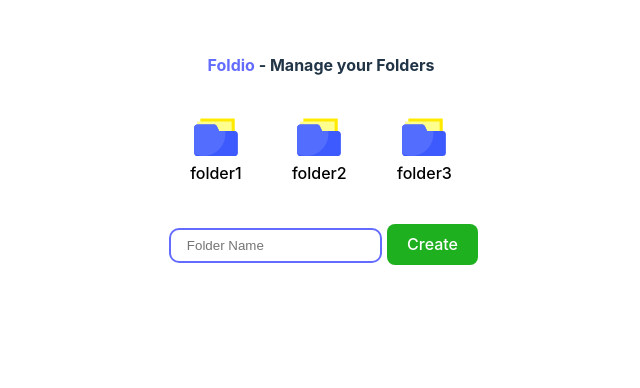
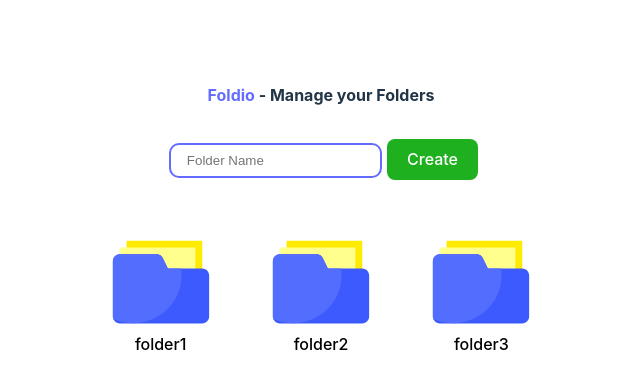
Before and after one commit to h-zahar/foldio-react, a React (Vite) app: page / in a window 1280 px wide. Shown: the top 388 px of the page, without its empty margins (319-959 px from the left). Built offline with nearby package versions, Linux system fonts and the light colour scheme.

Commit message:
Reorganized Layout

```diff
--- a/src/App.css
+++ b/src/App.css
@@ -1,6 +1,6 @@
 #root {
   max-width: 1280px;
-  margin: 0 auto;
+  margin: 30px auto;
   padding: 2rem;
   text-align: center;
 }
@@ -15,7 +15,8 @@
 }
 
 .create-btn {
-  margin-top: 30px;
+  margin-top: 10px;
+  margin-bottom: 30px;
   color: #fff;
   background: rgb(31, 176, 31);
 }
--- a/src/App.jsx
+++ b/src/App.jsx
@@ -41,14 +41,14 @@ function App() {
       <h4>
         <span className="brand">Foldio</span> - Manage your Folders
       </h4>
+      <FolderCreation
+        handleCreate={handleCreate}
+        setFolderName={setFolderName}
+      />
+      <br />
       <Navigation
         handleNavigation={handleNavigation}
         renderedFolders={renderedFolders}
-      />
-      <br />
-      <FolderCreation
-        handleCreate={handleCreate}
-        setFolderName={setFolderName}
       />
       <br />
 
--- a/src/components/Navigation.jsx
+++ b/src/components/Navigation.jsx
@@ -12,7 +12,7 @@ const Navigation = ({ renderedFolders, handleNavigation }) => {
             value={f}
             onClick={handleNavigation}
           >
-            <FolderIcon width={50} height={50} />
+            <FolderIcon width={110} height={110} />
             {f}
           </button>
         );
```
